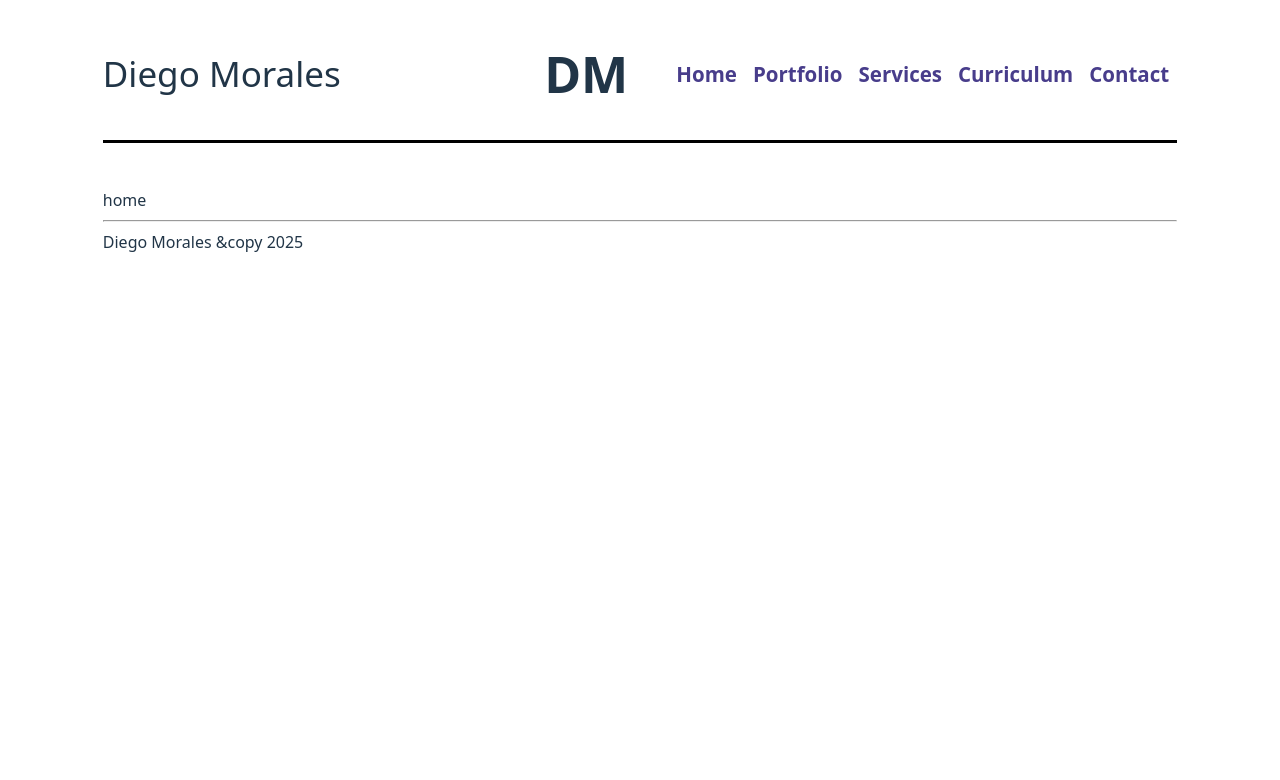
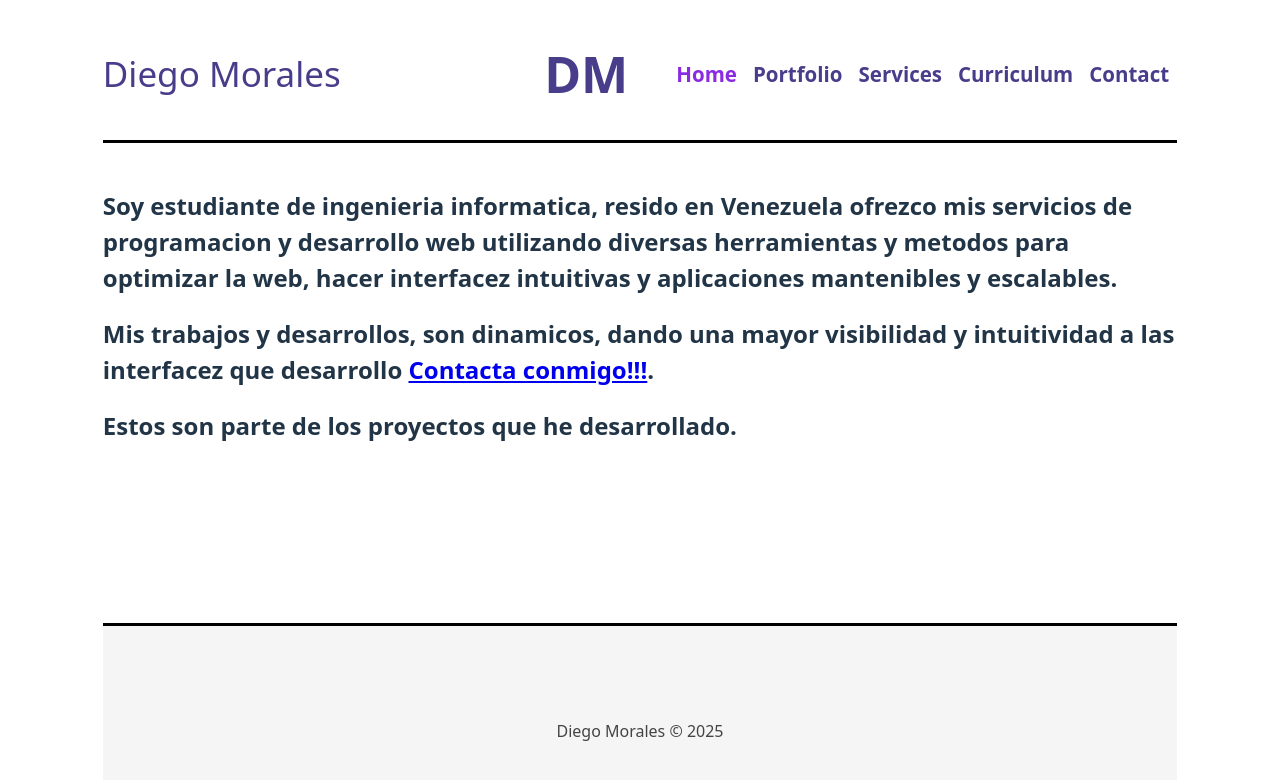
Before and after one commit to diegoesmfs/mi-portafolio, a React (Vite) app in the folder portafolio-personal/: page /home in a window 1280 px wide. Shown: the top 780 px of the page. Built offline with nearby package versions, Linux system fonts and the light colour scheme.

Commit message:
introduccion de contenido a los componentes

```diff
--- a/portafolio-personal/src/Router/MainRoutes.jsx
+++ b/portafolio-personal/src/Router/MainRoutes.jsx
@@ -1,5 +1,5 @@
 import React from 'react'
-import {Routes, Route, BrowserRouter, NavLink} from "react-router-dom"
+import { Routes, Route, BrowserRouter, Navigate } from "react-router-dom"
 import { Home } from '../components/Home';
 import { Portfolio } from '../components/Portfolio'
 import { Services } from '../components/Services'
@@ -7,7 +7,7 @@ import { Curriculum } from '../components/Curriculum'
 import { Contact } from '../components/Contact'
 import { Error } from '../components/Error'
 import { HeaderNav } from '../components/layout/HeaderNav';
-import {Footer} from '../components/layout/Footer'
+import { Footer } from '../components/layout/Footer'
 
 export const MainRoutes = () => {
   return (
@@ -16,21 +16,23 @@ export const MainRoutes = () => {
       {/* Header and Nav */}
       <HeaderNav />
       {/* Main Content */}
+      <section className='content'>
 
         <Routes>
 
-                <Route path='/' element={<Home/>} />
-                <Route path='/home' element={<Home/>} />
-                <Route path='/portfolio' element={<Portfolio/>} />
-                <Route path='/services' element={<Services/>} />
-                <Route path='/curriculum' element={<Curriculum/>} />
-                <Route path='/contact' element={<Contact/>} />
-                <Route path='*' element={<Error/>} />
+          <Route path='/' element={<Navigate to ="/home"/>} />
+          <Route path='/home' element={<Home />} />
+          <Route path='/portfolio' element={<Portfolio />} />
+          <Route path='/services' element={<Services />} />
+          <Route path='/curriculum' element={<Curriculum />} />
+          <Route path='/contact' element={<Contact />} />
+          <Route path='*' element={<Error />} />
 
         </Routes>
 
+      </section>
+
       {/*Footer */}
-        <hr />
       <Footer />
     </BrowserRouter>
   )
--- a/portafolio-personal/src/components/Home.jsx
+++ b/portafolio-personal/src/components/Home.jsx
@@ -1,7 +1,29 @@
-import React from 'react'
+import React from 'react';
+import {Link} from 'react-router-dom';
 
 export const Home = () => {
   return (
-    <div>home</div>
+    <div>
+
+      <h1>
+        Soy estudiante de ingenieria informatica, resido en Venezuela
+        ofrezco mis servicios de programacion y desarrollo web utilizando
+        diversas herramientas y metodos para optimizar la web, hacer interfacez
+        intuitivas y aplicaciones mantenibles y escalables.
+      </h1>
+
+      <h2>
+        Mis trabajos y desarrollos, son dinamicos, dando una mayor visibilidad y
+        intuitividad a las interfacez que desarrollo <Link to="/contact">Contacta conmigo!!!</Link>.
+      </h2>
+
+      <section className='header-proyects'>
+        <h2>Estos son parte de los proyectos que he desarrollado.</h2>
+        <div className='proyects'>
+
+        </div>
+      </section>
+
+    </div>
   )
 }
--- a/portafolio-personal/src/components/Services.jsx
+++ b/portafolio-personal/src/components/Services.jsx
@@ -2,6 +2,27 @@ import React from 'react'
 
 export const Services = () => {
   return (
-    <div>Services</div>
+    <div className='page'>
+
+      <h1>Servicios</h1>
+
+      <section className='services'>
+
+        <article className='service'>
+          <h2>Desarrollo Web</h2>
+          <p>Creo tu pagina web desde cero</p>
+        </article>
+        <article className='service'>
+          <h2>Optimizacion de Base de datos</h2>
+          <p>Mejoro la eficiencia en el procesamiento y almacenamiento de datos</p>
+        </article>
+        <article className='service'>
+          <h2>Diseño Web</h2>
+          <p>Hago interfacez intuitivas y amigables para el usuario</p>
+        </article>
+
+      </section>
+
+    </div>
   )
 }
--- a/portafolio-personal/src/components/layout/Footer.jsx
+++ b/portafolio-personal/src/components/layout/Footer.jsx
@@ -2,9 +2,9 @@ import React from 'react'
 
 export const Footer = () => {
   return (
-    <footer>
+    <footer className="footer">
 
-        Diego Morales &copy 2025
+        Diego Morales &copy; 2025
 
     </footer>
   )
--- a/portafolio-personal/src/components/layout/HeaderNav.jsx
+++ b/portafolio-personal/src/components/layout/HeaderNav.jsx
@@ -16,19 +16,19 @@ export const HeaderNav = () => {
         <nav>
             <ul>
                 <li>
-                    <NavLink to="/home">Home</NavLink>
+                    <NavLink to="/home" className={({isActive}) => isActive ? "active" : ""}>Home</NavLink>
                 </li>
                 <li>
-                    <NavLink to="/portfolio">Portfolio</NavLink>
+                    <NavLink to="/portfolio" className={({isActive}) => isActive ? "active" : ""}>Portfolio</NavLink>
                 </li>
                 <li>
-                    <NavLink to="/services">Services</NavLink>
+                    <NavLink to="/services" className={({isActive}) => isActive ? "active" : ""}>Services</NavLink>
                 </li>
                 <li>
-                    <NavLink to="/curriculum">Curriculum</NavLink>
+                    <NavLink to="/curriculum" className={({isActive}) => isActive ? "active" : ""}>Curriculum</NavLink>
                 </li>
                 <li>
-                    <NavLink to="/Contact">Contact</NavLink>
+                    <NavLink to="/Contact" className={({isActive}) => isActive ? "active" : ""}>Contact</NavLink>
                 </li>
             </ul>
         </nav>
--- a/portafolio-personal/src/index.css
+++ b/portafolio-personal/src/index.css
@@ -22,6 +22,7 @@
 
 .header {
 
+  color: darkslateblue;
   display: flex;
   height: 132px;
   justify-content: center;
@@ -85,6 +86,32 @@
 
 }
 
+.header .active{
+
+  color: blueviolet;
+
+}
+
+.content{
+
+  min-height: 400px;
+
+}
+
+.footer{
+
+  text-align: center;
+  line-height: 120px;
+  font-size: 16px;
+  margin-top: 35px;
+  border-top: 3px solid black;
+  padding-top: 45px;
+  background: #f5f5f5;
+  min-height: 150px;
+  color: #444;
+
+}
+
 @media (prefers-color-scheme: light) {
   :root {
     color: #213547;
```
Lines whose indentation alone changed are shown as unchanged.
